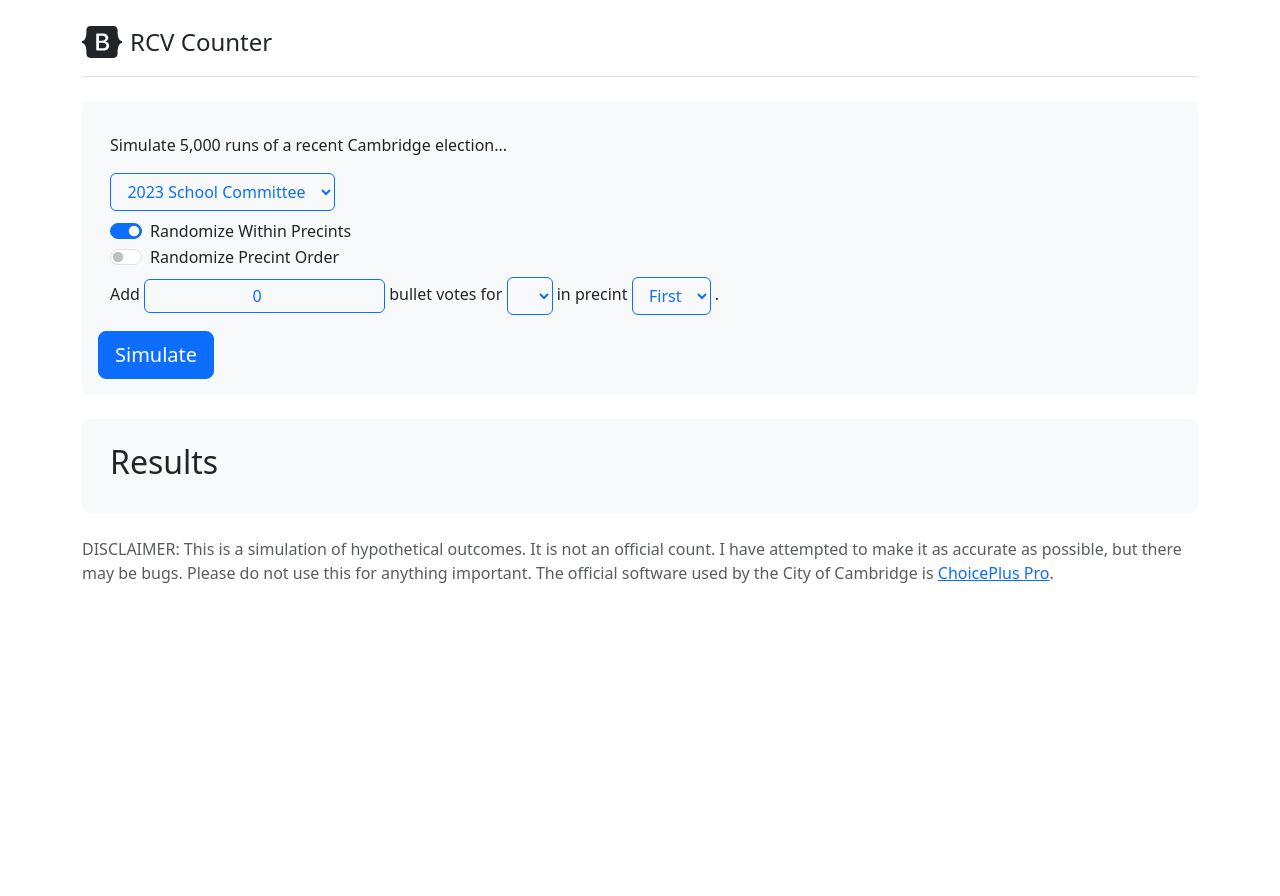
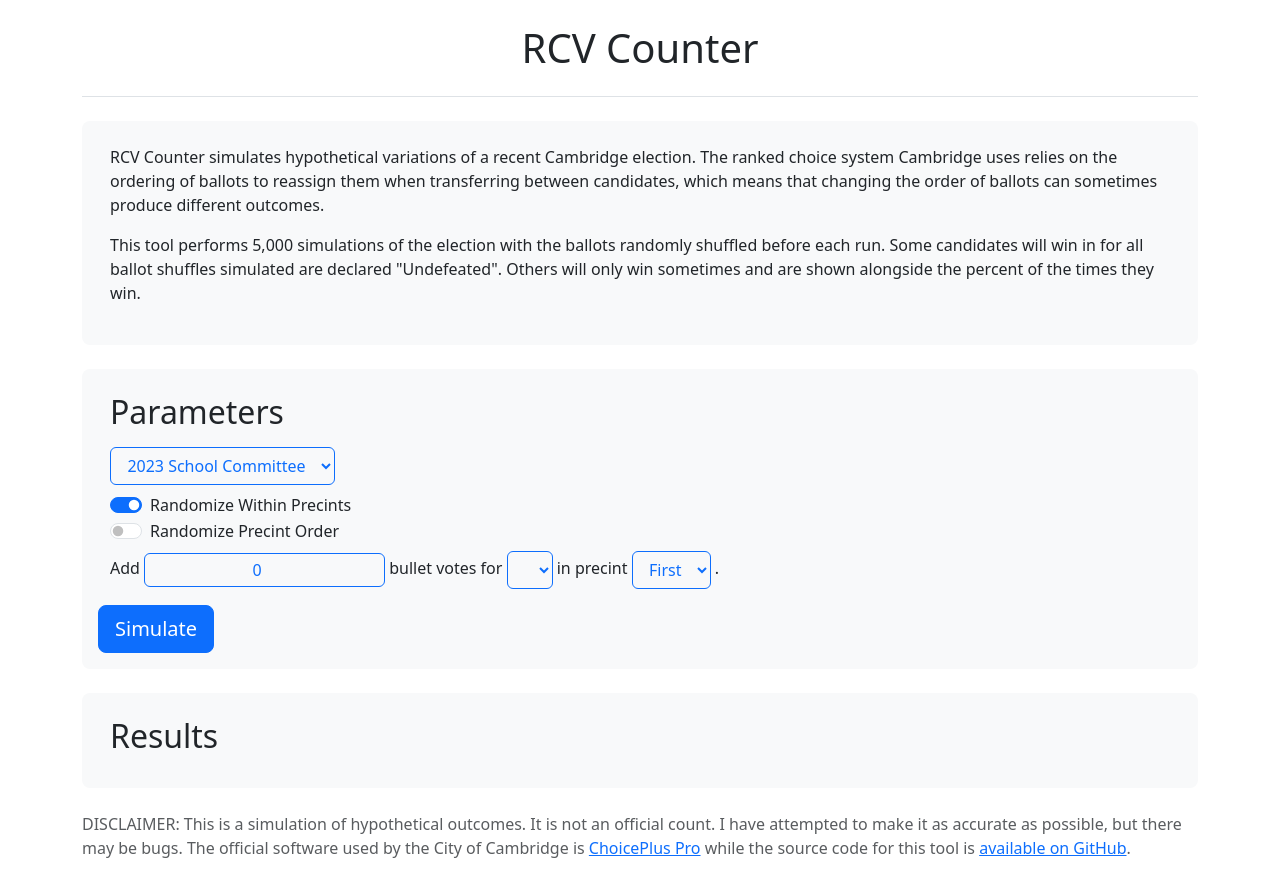
Before and after one commit to fintelia/rcvcounter, a plain HTML site: page index.html in a window 1280 px wide. Before the commit the page ends 800 px from the top, so only its background shows below. Drawn offline with nearby package versions, Linux system fonts and the light colour scheme; a script that the page names is missing.

Commit message:
Improve webpage

```diff
--- a/index.html
+++ b/index.html
@@ -25,6 +25,9 @@
       var select = document.getElementById("extraCandidate");
       select.innerHTML = "";
       for (var i = 0; i < result.length; i++) {
+        if (result[i].startsWith("Write-in")) {
+          continue;
+        }
         var opt = result[i];
         var el = document.createElement("option");
         el.textContent = opt;
@@ -59,7 +62,6 @@
 
     init().then(() => {
       window.changedElection();
-
       $('#simulate').on('click', function (event) {
         event.preventDefault();
         $("#spinner").show();
@@ -71,7 +73,7 @@
 
   <main>
     <div class="container py-4">
-      <header class="pb-3 mb-4 border-bottom">
+      <!-- <header class="pb-3 mb-4 border-bottom">
         <a href="" class="d-flex align-items-center text-dark text-decoration-none">
           <svg xmlns="http://www.w3.org/2000/svg" width="40" height="32" class="me-2" viewBox="0 0 118 94" role="img">
             <title>Bootstrap</title>
@@ -81,11 +83,35 @@
           </svg>
           <span class="fs-4">RCV Counter</span>
         </a>
+      </header> -->
+
+      <header class="pb-3 mb-4 border-bottom">
+        <h1 class="text-center">RCV Counter</h1>
       </header>
 
       <div class="p-3 mb-4 bg-light rounded-3">
-        <div class="container-fluid py-3">
-          <p>Simulate 5,000 runs of a recent Cambridge election...</p>
+        <div class="container-fluid py-2">
+          <p>
+            RCV Counter simulates hypothetical variations of a recent Cambridge
+            election. The ranked choice system Cambridge uses relies on the
+            ordering of ballots to reassign them when transferring between
+            candidates, which means that changing the order of ballots can
+            sometimes produce different outcomes.
+          </p>
+
+          <p>
+            This tool performs 5,000 simulations of the election with the
+            ballots randomly shuffled before each run. Some candidates will win
+            in for all ballot shuffles simulated are declared "Undefeated".
+            Others will only win sometimes and are shown alongside the percent
+            of the times they win.
+          </p>
+        </div>
+      </div>
+
+      <div class="p-3 mb-4 bg-light rounded-3">
+        <div class="container-fluid py-2 mb-2">
+          <h2 class="mb-3">Parameters</h2>
 
           <select class="mb-2 btn btn-outline-primary dropdown-toggle" id="chosenElection" onchange="changedElection()">
             <option value="sc23" selected>2023 School Committee</option>
@@ -118,10 +144,10 @@
           </div>
 
         </div>
-        <a id="simulate" class="btn btn-primary btn-lg" href="" role="button">
+        <a id="simulate" class="btn btn-primary btn-lg" role="button">
           <span id="spinner" class="spinner-border spinner-border-sm" role="status" aria-hidden="true"
             style="display: none"></span>
-          Simulate
+          <span id="simulateLabel">Simulate</span>
         </a>
 
       </div>
@@ -133,15 +159,14 @@
         </div>
       </div>
 
-
-      <div class="text-muted" >
+      <div class="mb-4 text-muted text-left">
         DISCLAIMER: This is a simulation of hypothetical outcomes. It is not an
         official count. I have attempted to make it as accurate as possible, but
-        there may be bugs. Please do not use this for anything important. The
-        official software used by the City of Cambridge is <a
-        href="https://www.votingsolutions.com/products.htm">ChoicePlus Pro</a>.
+        there may be bugs. The official software used by the City of Cambridge
+        is <a href="https://www.votingsolutions.com/products.htm">ChoicePlus
+          Pro</a>
+        while the source code for this tool is <a href="https://github.com/fintelia/rcvcounter">available on GitHub</a>.
       </div>
-
     </div>
   </main>
 </body>
```
